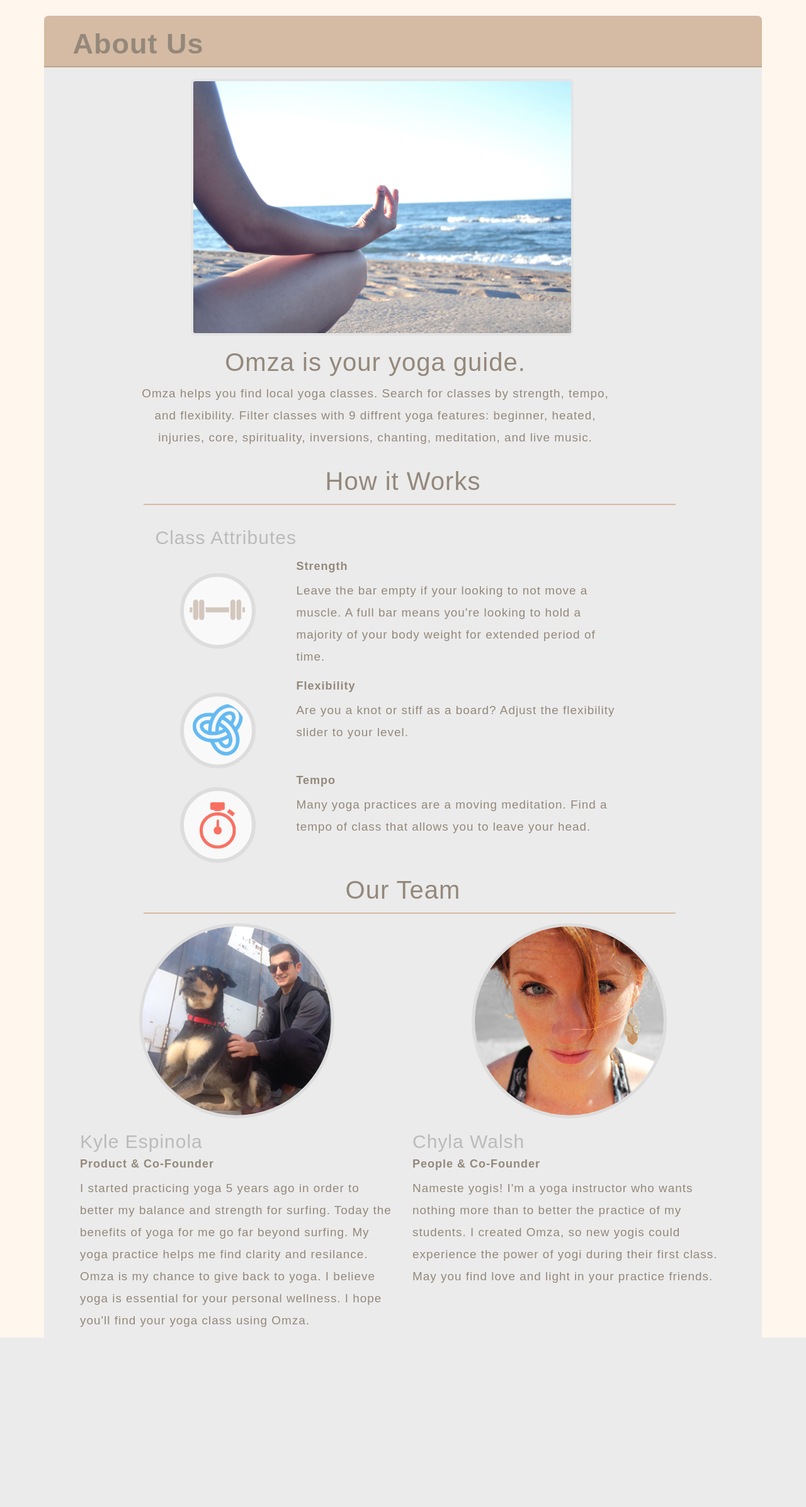
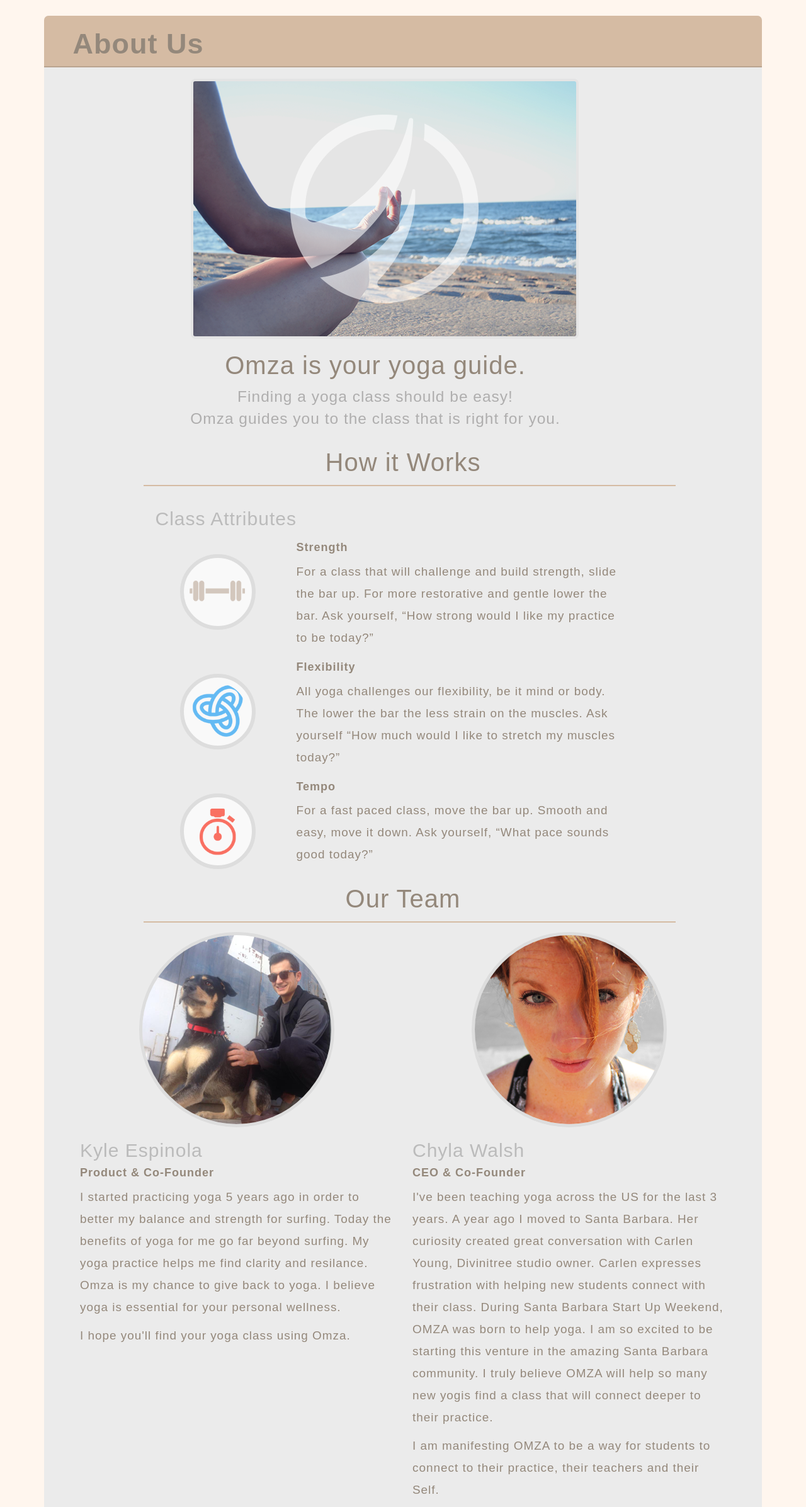
Before and after one commit to kespinola/omza-yoga, a PHP site: page /about.php in a window 1280 px wide. Shown: the part 60-2453 px from the top of the page at 63% size. Before the commit the page ends 2184 px from the top, so only its background shows below. Run offline with PHP 8.4, Linux system fonts and the light colour scheme; some libraries are stand-ins or nearby versions; some web fonts are replaced.

Commit message:
Edit About and Contact Pages

```diff
--- a/about.php
+++ b/about.php
@@ -15,7 +15,7 @@
 
 			<div class="col-md-10 pull-right">
 
-					<img src="img/meditate-ocean.jpg" class="img-responsive pic-border" alt="Meditate ocean"></img>
+					<img src="img/meditate-ocean.png" class="img-responsive pic-border" alt="Meditate ocean"></img>
 
 			</div>
 
@@ -24,7 +24,7 @@
 		<div class="row company-description">
 			<div class="col-md-9 col-md-offset-1">
 				<h2>Omza is your yoga guide.</h2>
-				<p>Omza helps you find local yoga classes. Search for classes by strength, tempo, and flexibility. Filter classes with 9 diffrent yoga features: beginner, heated, injuries, core, spirituality, inversions, chanting, meditation, and live music.</p>
+				<p class="about-short-description">Finding a yoga class should be easy! <br>Omza guides you to the class that is right for you. </p>
 			</div>
 		</div>
 
@@ -77,7 +77,7 @@
 								</div>
 								<div class="col-md-9 col-md-offset-1 pull-right">
 									<h4 class="semi-bold">Strength</h4>
-									<p>Leave the bar empty if your looking to not move a muscle. A full bar means you're looking to hold a majority of your body weight for extended period of time.</p>
+									<p>For a class that will challenge and build strength, slide the bar up. For more restorative and gentle lower the bar. Ask yourself, “How strong would I like my practice to be today?”</p>
 								</div>
 							</div>
 
@@ -87,7 +87,7 @@
 								</div>
 								<div class="col-md-9 col-md-offset-1 pull-right">
 									<h4 class="semi-bold">Flexibility</h4>
-									<p>Are you a knot or stiff as a board? Adjust the flexibility slider to your level.</p>
+									<p>All yoga challenges our flexibility, be it mind or body. The lower the bar the less strain on the muscles. Ask yourself “How much would I like to stretch my muscles today?” </p>
 								</div>
 							</div>
 
@@ -97,7 +97,7 @@
 								</div>
 								<div class="col-md-9 col-md-offset-1 pull-right">
 									<h4 class="semi-bold">Tempo</h4>
-									<p>Many yoga practices are a moving meditation. Find a tempo of class that allows you to leave your head.</p>
+									<p>For a fast paced class, move the bar up. Smooth and easy, move it down. Ask yourself, “What pace sounds good today?”</p>
 								</div>
 							</div>
 
@@ -116,15 +116,17 @@
 					<img src="img/kyle-espinola-pic.png" class="img-responsive img-circle founder-pic" alt="Kyle Omza founder picture"></img>
 					<h3>Kyle Espinola</h3>
 					<h4 class="semi-bold">Product & Co-Founder</h4>
-					<p>I started practicing yoga 5 years ago in order to better my balance and strength for surfing. Today the benefits of yoga for me go far beyond surfing. My yoga practice helps me find clarity and resilance. Omza is my chance to give back to yoga. I believe yoga is essential for your personal wellness. I hope you'll find your yoga class using Omza.</p>
+					<p>I started practicing yoga 5 years ago in order to better my balance and strength for surfing. Today the benefits of yoga for me go far beyond surfing. My yoga practice helps me find clarity and resilance. Omza is my chance to give back to yoga. I believe yoga is essential for your personal wellness.</p>
+					<p>I hope you'll find your yoga class using Omza.</p>
 				</div>
 
 
 				<div class="col-md-6">
 					<img src="img/chyla-walsh-pic.png" class="img-responsive img-circle founder-pic" alt="Chyla Omza founder picture"></img>
 					<h3>Chyla Walsh</h3>
-					<h4 class="semi-bold">People & Co-Founder</h4>
-					<p>Nameste yogis! I'm a yoga instructor who wants nothing more than to better the practice of my students. I created Omza, so new yogis could experience the power of yogi during their first class. May you find love and light in your practice friends.</p>
+					<h4 class="semi-bold">CEO & Co-Founder</h4>
+					<p>I've been teaching yoga across the US for the last 3 years. A year ago I moved to Santa Barbara. Her curiosity created great conversation with Carlen Young, Divinitree studio owner. Carlen expresses frustration with helping new students connect with their class. During Santa Barbara Start Up Weekend, OMZA was born to help yoga. I am so excited to be starting this venture in the amazing Santa Barbara community. I truly believe OMZA will help so many new yogis find a class that will connect deeper to their practice.</p>
+					<p>I am manifesting OMZA to be a way for students to connect to their practice, their teachers and their Self.</p>
 				</div>
 
 			</div>
--- a/css/main.css
+++ b/css/main.css
@@ -1583,6 +1583,13 @@ right: 271px;
 
 }
 
+.about-short-description{
+font-size: 1.75em !important;
+line-height: 47px;
+font-weight: 400;
+color: #AFAEAE;
+}
+
 .circle-background .fa{
   color: #f9f9f9;
   font-size: 90px;
@@ -1628,7 +1635,7 @@ Contact Page Styling
 #contact_name, #contact_email, #contact_message{
   border: none;
 border-radius: 3px;
-width: 47%;
+width: 100%;
 height: 50px;
 transition: all .2s ease-in-out;
 }
@@ -1638,11 +1645,17 @@ transition: all .2s ease-in-out;
   border: 3px solid #C7D694;
 }
 #contact_message{
-  width: 75%;
+  width: 100%;
 border: none;
 border-radius: 3px;
 height: 299px;
 color: #D5BBA3;
+}
+
+.contact-img{
+  position: relative;
+  top: 30px;
+  margin-bottom: 30px
 }
 
 input{
```
Also changed, not shown: contact.php (+13 -5 lines), img/chyla-kyle-photo.jpg (added), img/meditate-ocean.jpg (deleted), img/meditate-ocean.png (added).
